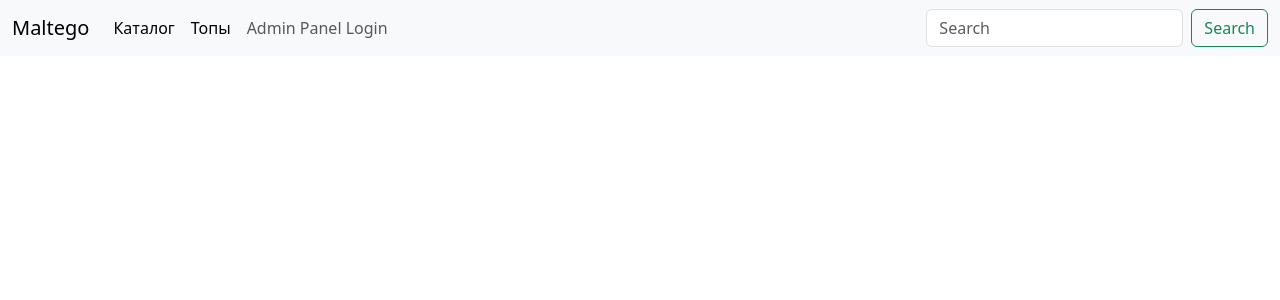
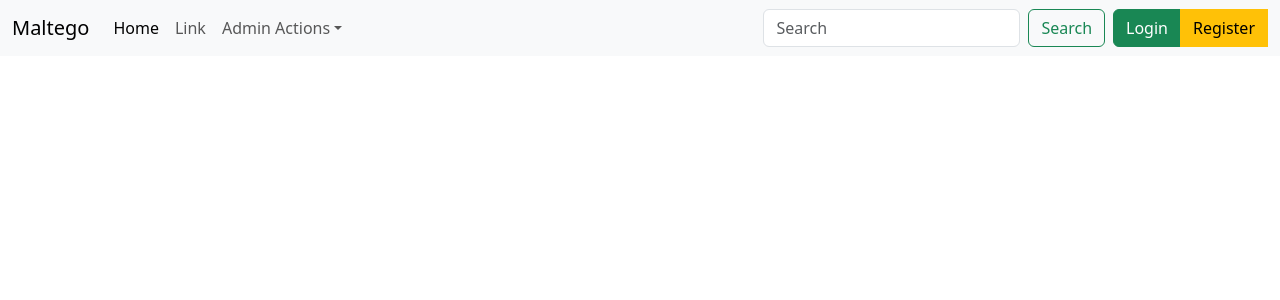
Before and after one commit to krasniy-1889/maltego, a Django app: template templates/index.html in a window 1280 px wide. Shown: the top 300 px of the page. Run offline with Django 5.2, Linux system fonts and the light colour scheme; the template is opened without the code that fills it, so the values that code supplies are empty; parts of the project's set-up code (start-up, migrations or seed data) failed here and were passed over; some libraries are stand-ins or nearby versions.

Commit message:
feat - 'Update nvaigation'

```diff
--- a/apps/user/models.py
+++ b/apps/user/models.py
@@ -1,3 +1,4 @@
+from allauth.conftest import get_user_model
 from django.contrib.auth.models import AbstractUser
 from django.db import models
 from django.utils.translation import gettext_lazy as _
@@ -6,7 +7,6 @@ from .managers import CustomUserManager
 
 
 class CustomUser(AbstractUser):
-    profile = models.OneToOneField("UserProfile", on_delete=models.CASCADE, null=True)
     objects = CustomUserManager()
 
     def __str__(self):
@@ -17,9 +17,9 @@ class CustomUser(AbstractUser):
 
 
 class UserProfile(models.Model):
-    avatar = models.ImageField(upload_to="images/", null=True, blank=True)
+    avatar = models.ImageField(upload_to="avatars/", null=True, blank=True)
     bio = models.TextField(max_length=800, blank=True, null=True)
-    user = models.OneToOneField(CustomUser, on_delete=models.CASCADE)
+    user = models.OneToOneField(get_user_model(), on_delete=models.CASCADE)
 
     def __str__(self):
         return self.user.username
--- a/templates/includes/navbar.html
+++ b/templates/includes/navbar.html
@@ -1,32 +1,70 @@
-<nav class="navbar navbar-expand-lg bg-body-tertiary">
+<nav class="navbar navbar-expand-lg navbar-darkt bg-light">
   <div class="container-fluid">
-    <a class="navbar-brand" href="{% url 'home' %}">Maltego</a>
+    <a class="navbar-brand" href="#">Maltego</a>
+    <button class="navbar-toggler"
+            type="button"
+            data-bs-toggle="collapse"
+            data-bs-target="#navbarSupportedContent"
+            aria-controls="navbarSupportedContent"
+            aria-expanded="false"
+            aria-label="Toggle navigation">
+      <span class="navbar-toggler-icon"></span>
+    </button>
     <div class="collapse navbar-collapse" id="navbarSupportedContent">
       <ul class="navbar-nav me-auto mb-2 mb-lg-0">
         <li class="nav-item">
-          <a class="nav-link active" aria-current="page" href="#">Каталог</a>
+          <a class="nav-link active" aria-current="page" href="#">Home</a>
         </li>
         <li class="nav-item">
-          <a class="nav-link active" aria-current="page" href="#">Топы</a>
+          <a class="nav-link" href="#">Link</a>
         </li>
+        <li class="nav-item dropdown">
+          <a class="nav-link dropdown-toggle"
+             href="#"
+             id="navbarDropdown"
+             role="button"
+             data-bs-toggle="dropdown"
+             aria-expanded="false">Admin Actions</a>
+          <ul class="dropdown-menu" aria-labelledby="navbarDropdown">
             {% if request.user.is_authenticated and request.user.is_staff %}
               <li>
-            <a class="nav-link" href="{% url 'admin:index' %}">Admin Panel</a>
+                <a class="dropdown-item" href="{% url 'admin:index' %}">Admin Panel</a>
               </li>
-        {% endif %}
-        {% if request.user.is_anonymous %}
+            {% else %}
               <li>
-            <a class="nav-link" href="{% url 'admin:login' %}">Admin Panel Login</a>
+                <a class="dropdown-item" href="{% url 'admin:login' %}">Admin Login</a>
               </li>
             {% endif %}
           </ul>
-      <form class="d-flex" role="search">
+        </li>
+      </ul>
+      <div class="d-flex flex-column flex-lg-row">
+        <form>
+          <div class="d-flex me-lg-2">
             <input class="form-control me-2"
                    type="search"
                    placeholder="Search"
                    aria-label="Search">
             <button class="btn btn-outline-success" type="submit">Search</button>
+          </div>
         </form>
+        <div>
+          {% if request.user.is_authenticated %}
+            <div>{{ request.user.username }}</div>
+          {% else %}
+            <div class="btn-group mt-1 mt-lg-0">
+              <button class="btn btn-success"
+                      data-bs-toggle="modal"
+                      data-bs-target="#loginModal">Login</button>
+              <button class="btn btn-warning"
+                      data-bs-toggle="modal"
+                      data-bs-target="#registerModal">Register</button>
+              {% include "user/auth/modal/login.html" %}
+              {% include "user/auth/modal/register.html" %}
+            </div>
+          {% endif %}
+        </div>
+      </div>
     </div>
   </div>
 </nav>
--- /dev/null
+++ b/templates/user/auth/modal/login.html
@@ -0,0 +1,22 @@
+<div class="modal fade"
+     id="loginModal"
+     tabindex="-1"
+     aria-labelledby="LoginModalLabel"
+     aria-hidden="true">
+  <div class="modal-dialog">
+    <div class="modal-content">
+      <div class="modal-header">
+        <h5 class="modal-title" id="exampleModalLabel">Modal title</h5>
+        <button type="button"
+                class="btn-close"
+                data-bs-dismiss="modal"
+                aria-label="Close"></button>
+      </div>
+      <div class="modal-body">...</div>
+      <div class="modal-footer">
+        <button type="button" class="btn btn-secondary" data-bs-dismiss="modal">Close</button>
+        <button type="button" class="btn btn-primary">Save changes</button>
+      </div>
+    </div>
+  </div>
+</div>
--- /dev/null
+++ b/templates/user/auth/modal/register.html
@@ -0,0 +1,22 @@
+<div class="modal fade"
+     id="registerModal"
+     tabindex="-1"
+     aria-labelledby="RegisterModalLabel"
+     aria-hidden="true">
+  <div class="modal-dialog">
+    <div class="modal-content">
+      <div class="modal-header">
+        <h5 class="modal-title" id="exampleModalLabel">Modal title</h5>
+        <button type="button"
+                class="btn-close"
+                data-bs-dismiss="modal"
+                aria-label="Close"></button>
+      </div>
+      <div class="modal-body">...</div>
+      <div class="modal-footer">
+        <button type="button" class="btn btn-secondary" data-bs-dismiss="modal">Close</button>
+        <button type="button" class="btn btn-primary">Save changes</button>
+      </div>
+    </div>
+  </div>
+</div>
```
Also changed, not shown: apps/user/admin.py (+6 -1 lines), apps/post/migrations/0001_initial.py, apps/post/migrations/0002_initial.py, apps/user/migrations/0001_initial.py, apps/user/migrations/0002_alter_userprofile_avatar.py (added). Lines whose indentation alone changed are shown as unchanged.
